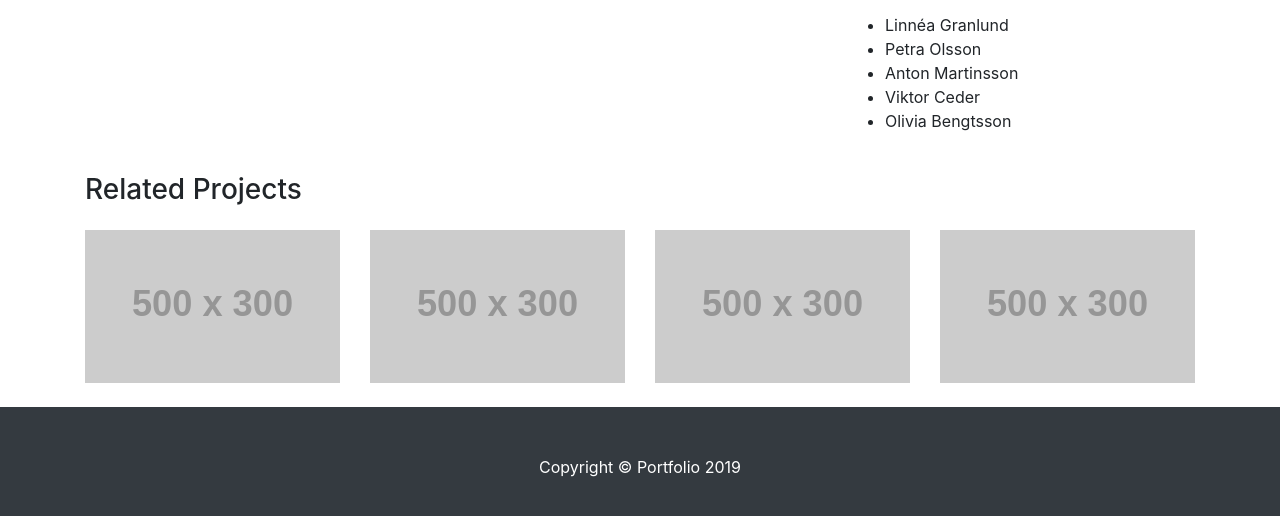
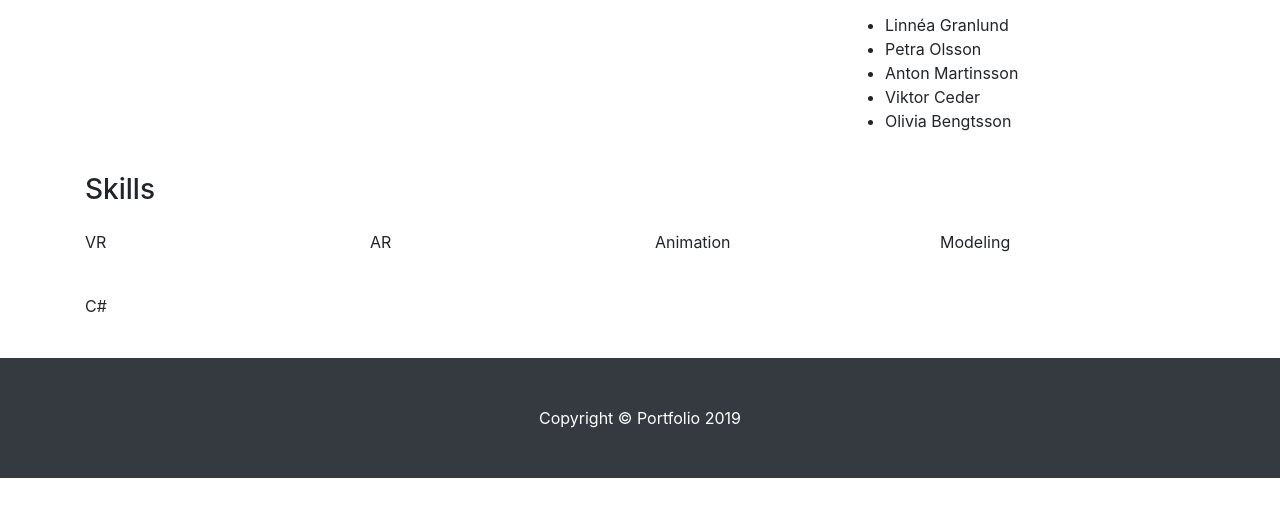
Before and after one commit to lingra/lingra.github.io, a plain HTML site: page platniklas.html in a window 1280 px wide. Shown: the part 552-1068 px from the top of the page. After the commit the page ends 1030 px from the top, so only its background shows below. Drawn offline with Linux system fonts and the light colour scheme; placeholder pictures from the web are drawn by us.

```diff
--- a/platniklas.html
+++ b/platniklas.html
@@ -88,32 +88,43 @@
       <!-- /.row -->
 
       <!-- Related Projects Row -->
-      <h3 class="my-4">Related Projects</h3>
+      <h3 class="my-4">Skills</h3>
 
       <div class="row">
 
         <div class="col-md-3 col-sm-6 mb-4">
-          <a href="#">
+            <p>VR</p>
+          <!--<a href="#">
             <img class="img-fluid" src="https://placehold.it/500x300" alt="">
-          </a>
+          </a>-->
         </div>
 
         <div class="col-md-3 col-sm-6 mb-4">
-          <a href="#">
+            <p>AR</p>
+          <!--<a href="#">
             <img class="img-fluid" src="https://placehold.it/500x300" alt="">
-          </a>
+          </a>-->
         </div>
 
         <div class="col-md-3 col-sm-6 mb-4">
-          <a href="#">
+            <p>Animation</p>
+          <!--<a href="#">
             <img class="img-fluid" src="https://placehold.it/500x300" alt="">
-          </a>
+          </a>-->
         </div>
 
         <div class="col-md-3 col-sm-6 mb-4">
-          <a href="#">
+            <p>Modeling</p>
+          <!--<a href="#">
             <img class="img-fluid" src="https://placehold.it/500x300" alt="">
-          </a>
+          </a>-->
+        </div>
+
+        <div class="col-md-3 col-sm-6 mb-4">
+            <p>C#</p>
+          <!--<a href="#">
+            <img class="img-fluid" src="https://placehold.it/500x300" alt="">
+          </a>-->
         </div>
 
       </div>
```
Also changed, not shown: index.html (+1 -1 lines).
